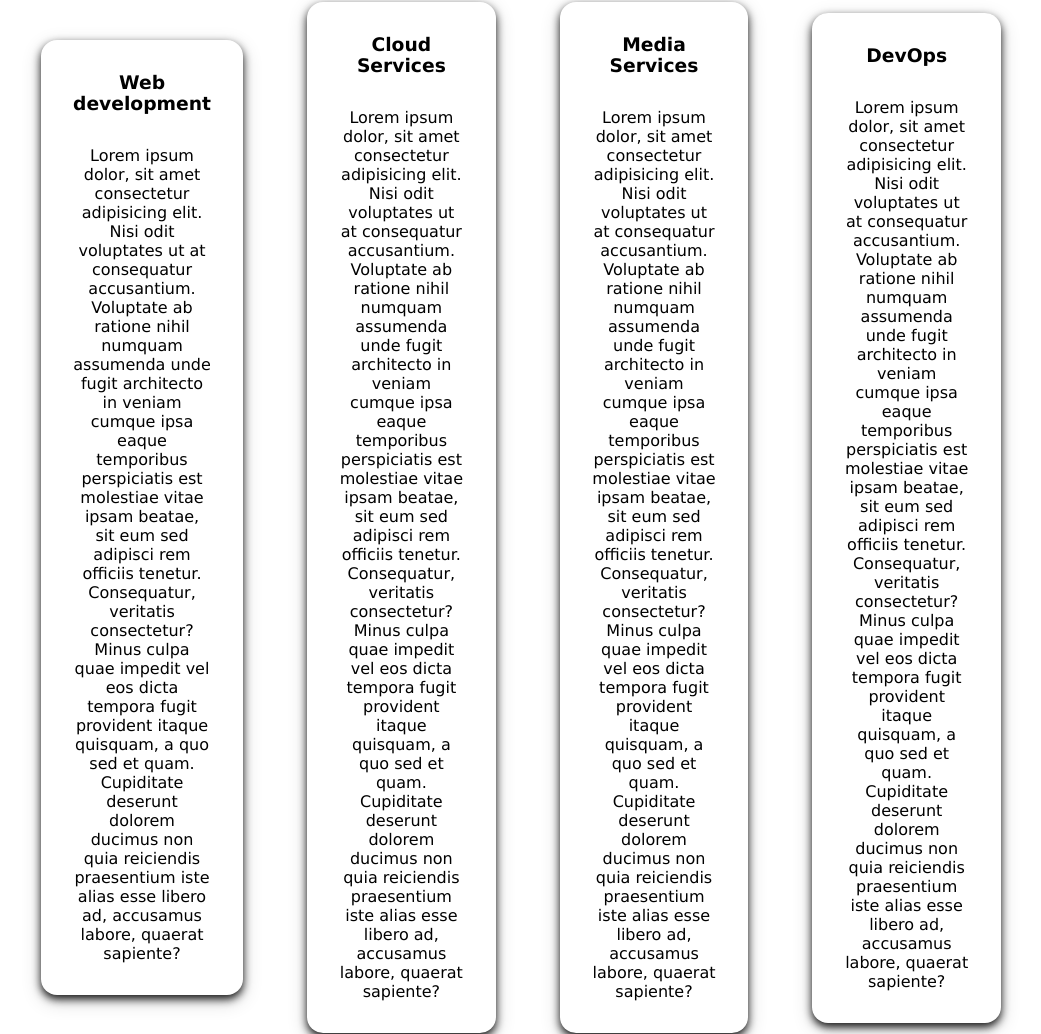
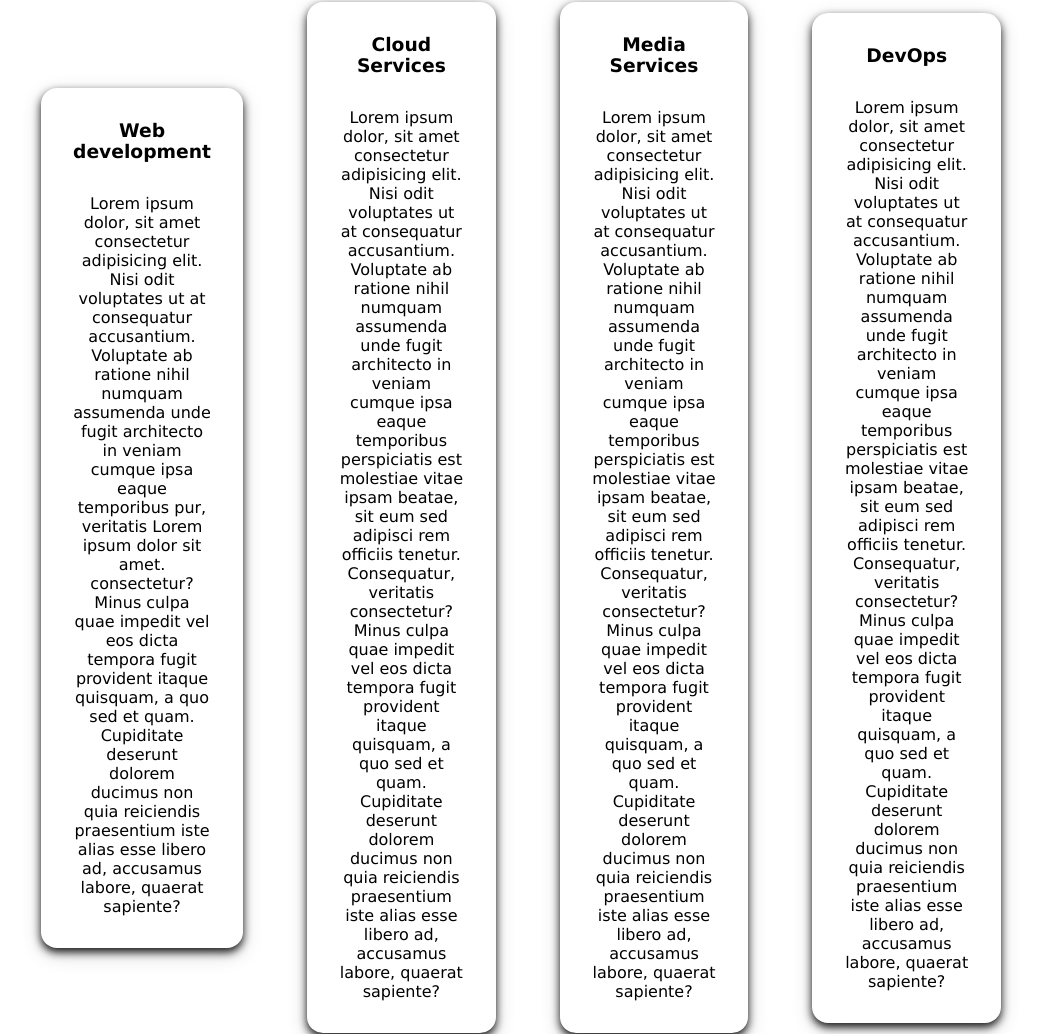
Before and after one commit to Excellent247/my-portfolio, a plain HTML site: page index.html in a window 1280 px wide. Shown: the part 2526-3560 px from the top of the page, without its empty margins (119-1160 px from the left). Drawn offline with Linux system fonts and the light colour scheme.

Commit message:
edited one div

```diff
--- a/index.html
+++ b/index.html
@@ -63,8 +63,7 @@
               Lorem ipsum dolor, sit amet consectetur adipisicing elit. Nisi odit
               voluptates ut at consequatur accusantium. Voluptate ab ratione nihil
               numquam assumenda unde fugit architecto in veniam cumque ipsa eaque
-              temporibus perspiciatis est molestiae vitae ipsam beatae, sit eum
-              sed adipisci rem officiis tenetur. Consequatur, veritatis
+              temporibus pur, veritatis Lorem ipsum dolor sit amet.
               consectetur? Minus culpa quae impedit vel eos dicta tempora fugit
               provident itaque quisquam, a quo sed et quam. Cupiditate deserunt
               dolorem ducimus non quia reiciendis praesentium iste alias esse
```
